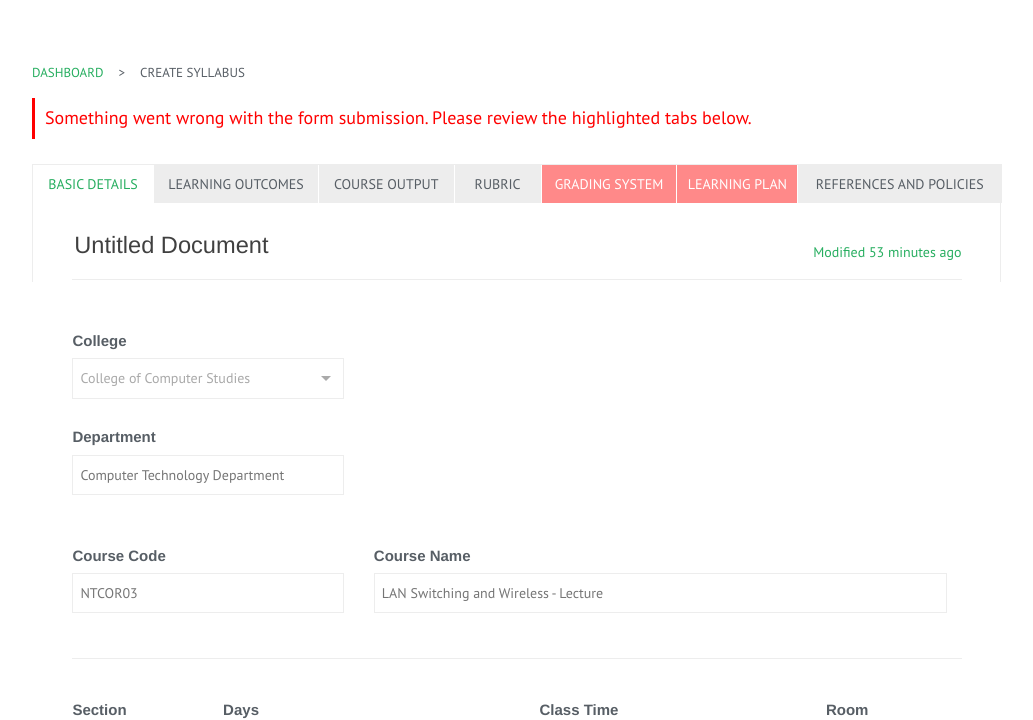
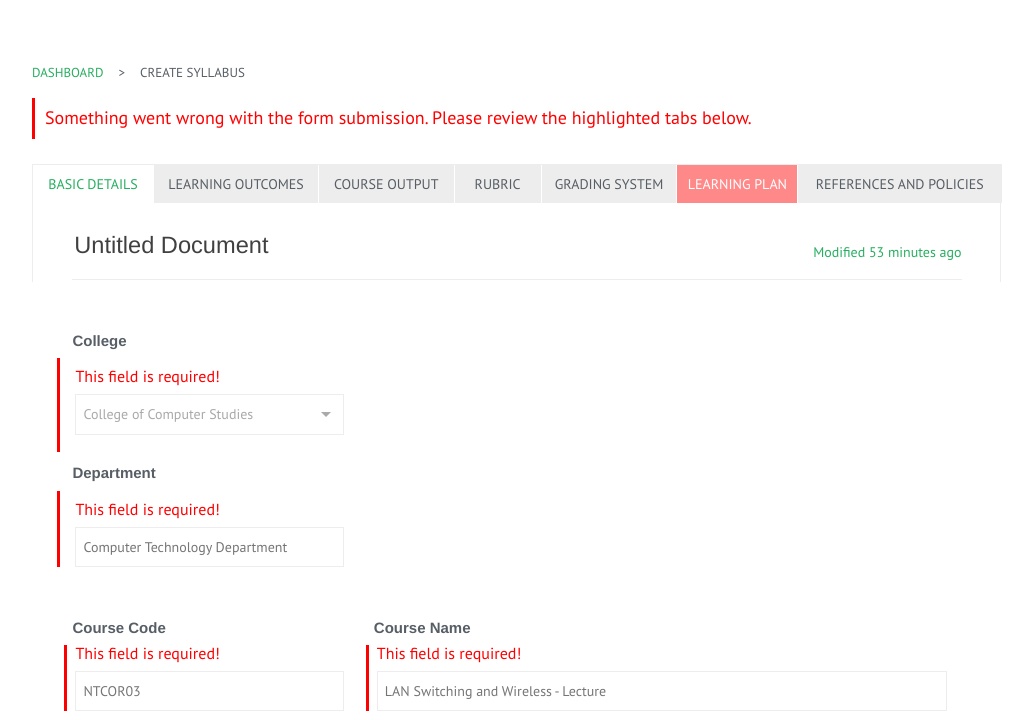
Before and after one commit to kevinolsson/Syllia.Front-End, a plain HTML site: page syllabus.html in a window 1280 px wide. Shown: the part 83-803 px from the top of the page, without its empty margins (123-1156 px from the left). Drawn offline with nearby package versions, Linux system fonts and the light colour scheme; some icons are missing.

Commit message:
Started cleaning up html to handle error style

```diff
--- a/sass/app.scss
+++ b/sass/app.scss
@@ -662,7 +662,14 @@ form.custom .custom, .syllabus-form input, .syllabus-form input:focus, .syllabus
 	border: 1px solid $grey_lighter;
 }
 
-.error-row {
+.error-required {
 	border-left: 3px solid $error_border;
 	padding-top: 10px;
 }
+
+.error-required:before {
+	content: "This field is required!" !important;
+	color: $error_text;
+	display: block;
+	margin-bottom: 10px;
+}
--- a/syllabus.html
+++ b/syllabus.html
@@ -79,7 +79,7 @@
 				<li onClick="pane(2)" id="tab2">Learning Outcomes</li>
 				<li onClick="pane(3)" id="tab3">Course Output</li>
 				<li onClick="pane(4)" id="tab4">Rubric</li>
-				<li onClick="pane(5)" id="tab5" class="error-tab">Grading System</li>
+				<li onClick="pane(5)" id="tab5">Grading System</li>
 				<li onClick="pane(6)" id="tab6" class="error-tab">Learning Plan</li>
 				<li onClick="pane(7)" id="tab7">References and Policies</li>
 			</ul>
@@ -101,8 +101,12 @@
 
 				</div>
 				<div class="row adjust-spacing top-spacing">
-					<div class="large-4 columns">
+					<div class="large-12 columns">
 						<h5>College</h5>
+					</div>
+				</div>
+				<div class="row adjust-spacing">
+					<div class="large-4 columns error-required">
 						<select id="customDropdown" class="form-fill">
 							<option>College of Computer Studies</option>
 							<option>College of Liberal Arts</option>
@@ -110,22 +114,44 @@
 					</div>
 				</div>
 				<div class="row adjust-spacing">
-					<div class="large-4 columns">
+					<div class="large-12 columns ">
 						<h5>Department</h5>
+					</div>
+				</div>
+				<div class="row adjust-spacing">
+					<div class="large-4 columns error-required">
 						<input type="text" placeholder="Computer Technology Department" class="form-fill"/>
 					</div>
 				</div>
 				<div class="row adjust-spacing top-spacing">
+
 					<div class="large-4 columns">
+						<div class="row">
+							<div class="large-12 columns ">
 								<h5>Course Code</h5>
+							</div>
+						</div>
+						<div class="row">
+							<div class="large-12 columns error-required">
 								<input type="text" placeholder="NTCOR03" class="form-fill"/>
 							</div>
+						</div>
+					</div>
+
 					<div class="large-8 columns left">
+						<div class="row">
+							<div class="large-12 columns">
 								<h5>Course Name</h5>
+							</div>
+						</div>
+						<div class="row">
+							<div class="large-12 columns error-required">
 								<input type="text" placeholder="LAN Switching and Wireless - Lecture" class="form-fill"/>
 							</div>
 						</div>
+					</div>
 
+				</div>
 				<div class="row divider"></div>
 				<div class="row adjust-spacing top-spacing">
 					<div class="large-2 columns">
@@ -495,8 +521,8 @@
 						<h5>Passing Grade</h5>
 					</div>
 				</div>
-				<div class="row adjust-spacing error-row">
-					<div class="large-4 column">
+				<div class="row adjust-spacing">
+					<div class="large-4 column error-required">
 						<input type="text" placeholder="70%" class="bottom-spacing-small form-fill"/>
 					</div>
 				</div>
@@ -529,8 +555,8 @@
 								<h5>Learning Outcomes</h5>
 					</div>
 				</div>
-				<div class="row adjust-spacing error-row">
-					<div class="large-6 columns left">
+				<div class="row adjust-spacing">
+					<div class="large-6 columns left error-required">
 						<span class="lo-co-cb">
 							<input type="checkbox"> LO 1
 						</span>
@@ -572,14 +598,12 @@
 				<div class="row divider"></div>
 
 				<div class="row adjust-spacing top-spacing">
-					<div class="large-6 columns left">
-						<div class="row">
-							<div class="large-12 columns">
+					<div class="large-12 columns left">
 								<h5>Learning Outcomes</h5>
 					</div>
 				</div>
-						<div class="row">
-							<div class="large-10 columns">
+				<div class="row adjust-spacing">
+					<div class="large-6 columns left error-required">
 						<span class="lo-co-cb">
 							<input type="checkbox"> LO 1
 						</span>
@@ -598,9 +622,6 @@
 						<span class="lo-co-cb">
 							<input type="checkbox"> LO 6
 						</span>
-
-							</div>
-						</div>
 					</div>
 				</div>
 				<div class="row adjust-spacing top-spacing">
```
Also changed, not shown: stylesheets/app.css. Lines whose indentation alone changed are shown as unchanged.
